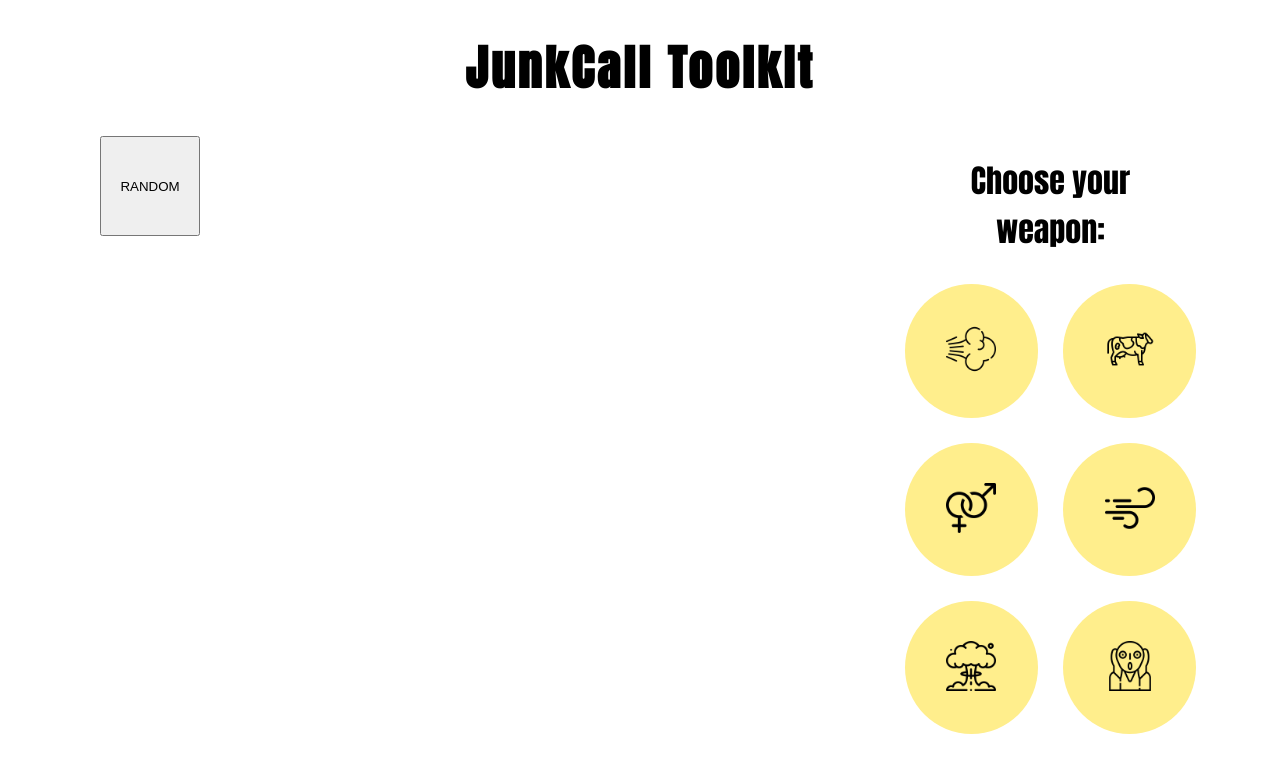
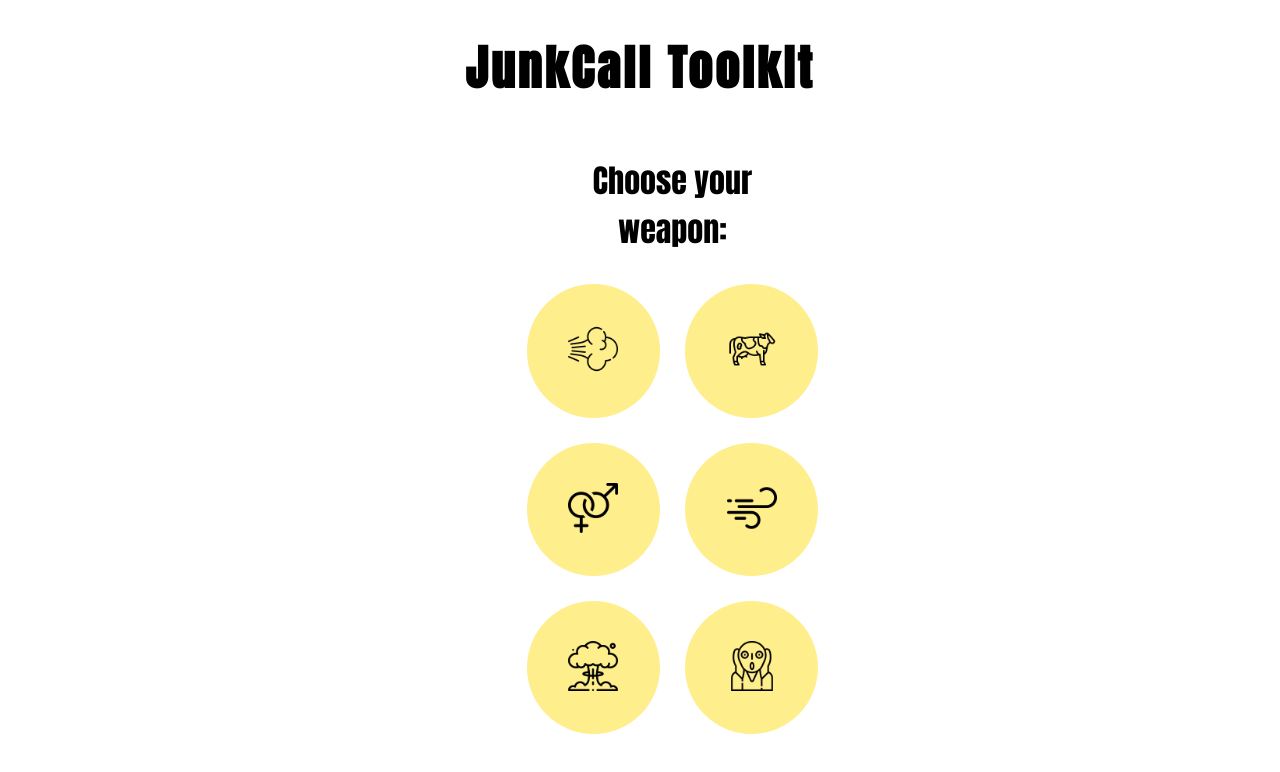
Before and after one commit to Caballojhonson/Voicecall-Toolkit, a plain HTML site: page index.html in a window 1280 px wide. Drawn offline with Linux system fonts and the light colour scheme.

Commit message:
Restyled

```diff
--- a/app.js
+++ b/app.js
@@ -8,7 +8,7 @@ function fartCounter() {
 
 function addFarts() {
 
-    const parent = document.getElementById('randBtnContainer');
+    const parent = document.getElementById('subBtnLeft');
     const wetButton = document.createElement('button');
     const perfectButton = document.createElement('button');
     const longButton = document.createElement('button');
@@ -19,13 +19,13 @@ function addFarts() {
     wetButton.classList.add('subBtn');
     wetButton.id = 'wet';
     wetButton.onclick = wetListner;
-    wetButton.textContent = 'WET';
+    wetButton.textContent = 'Wet';
     parent.appendChild(wetButton);
 
     perfectButton.classList.add('subBtn');
     perfectButton.id = 'perfect';
     perfectButton.onclick = perfectListner;
-    perfectButton.textContent = 'Perfect';
+    perfectButton.textContent = 'Classic';
     parent.appendChild(perfectButton);
 
     longButton.classList.add('subBtn');
@@ -58,9 +58,6 @@ function removeFarts() {
     }
 }
 
-
-
-
 function wetListner() {
     const wetFart = document.getElementById('wet');
     wetFart.addEventListener('click', playSound('wetfart'));
--- a/index.html
+++ b/index.html
@@ -12,11 +12,10 @@
 </head>
 <body>
     <h1 id="title">JunkCall ToolkIt</h1>
+
     <div id="btnContainer">
-        <div id="randBtnContainer">
-            <button type="button" onclick="" id="randBtn">RANDOM</button>
-        </div>
-        <div id="btnSidebar">
+        <div id="subBtnLeft"></div>
+        <div id="btnMainbar">
             <div id="sideTitle">Choose your weapon:</div>
             <div class="col1">
                 <button id="fartBtn" class="btn" onclick="addFarts(), removeFarts()">
@@ -41,6 +40,7 @@
                 </button>
             </div>
         </div>
+        <div id="subBtnRight"></div>
     </div>
 
     <audio id="wetfart" src="/Sound effects/555418__kuchtaa__wet-fart.mp3"></audio>
--- a/style.css
+++ b/style.css
@@ -13,22 +13,22 @@ button {
 }
 #btnContainer {
     display: grid;
-    grid-template-columns: auto 30%;
-
+    grid-template-columns: 35% 30% 35%;
 }
-#randBtnContainer {
-    display: grid;
-}
-#randBtn {
-    max-width: 100px;
-    max-height: 100px;
-}
-#btnSidebar {
+#btnMainbar {
     display: grid;
     grid-template-columns: auto auto;
     column-gap: 25px;
     margin-left: 15%;
     margin-right: 15%;
+}
+#subBtnLeft, #subBtnRight {
+    display: grid;
+    grid-template-columns: auto auto auto auto;
+    grid-template-rows: 33% 33% 33%;
+    align-items: center;
+    justify-items: center;
+    margin-top: 89px;
 }
 #sideTitle {
     padding: 20px;
```
